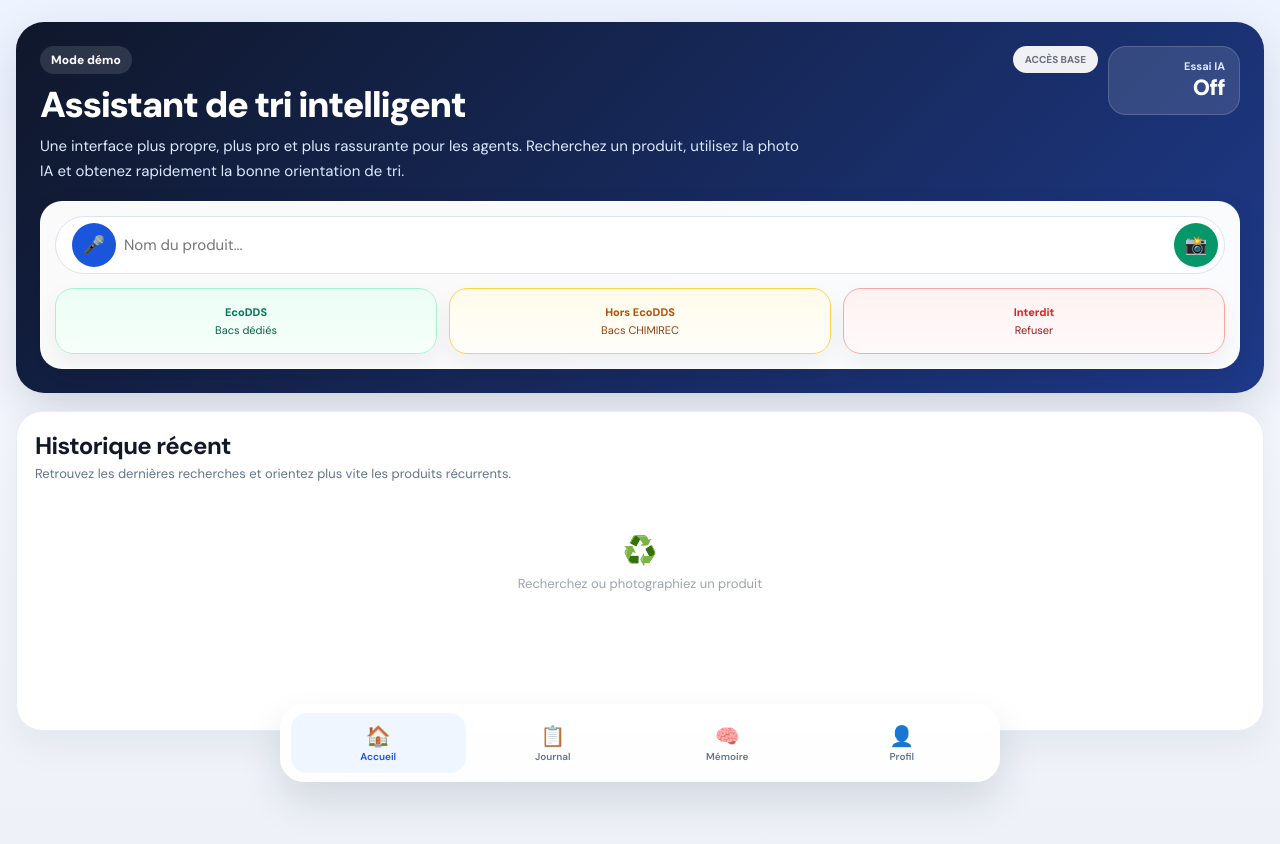
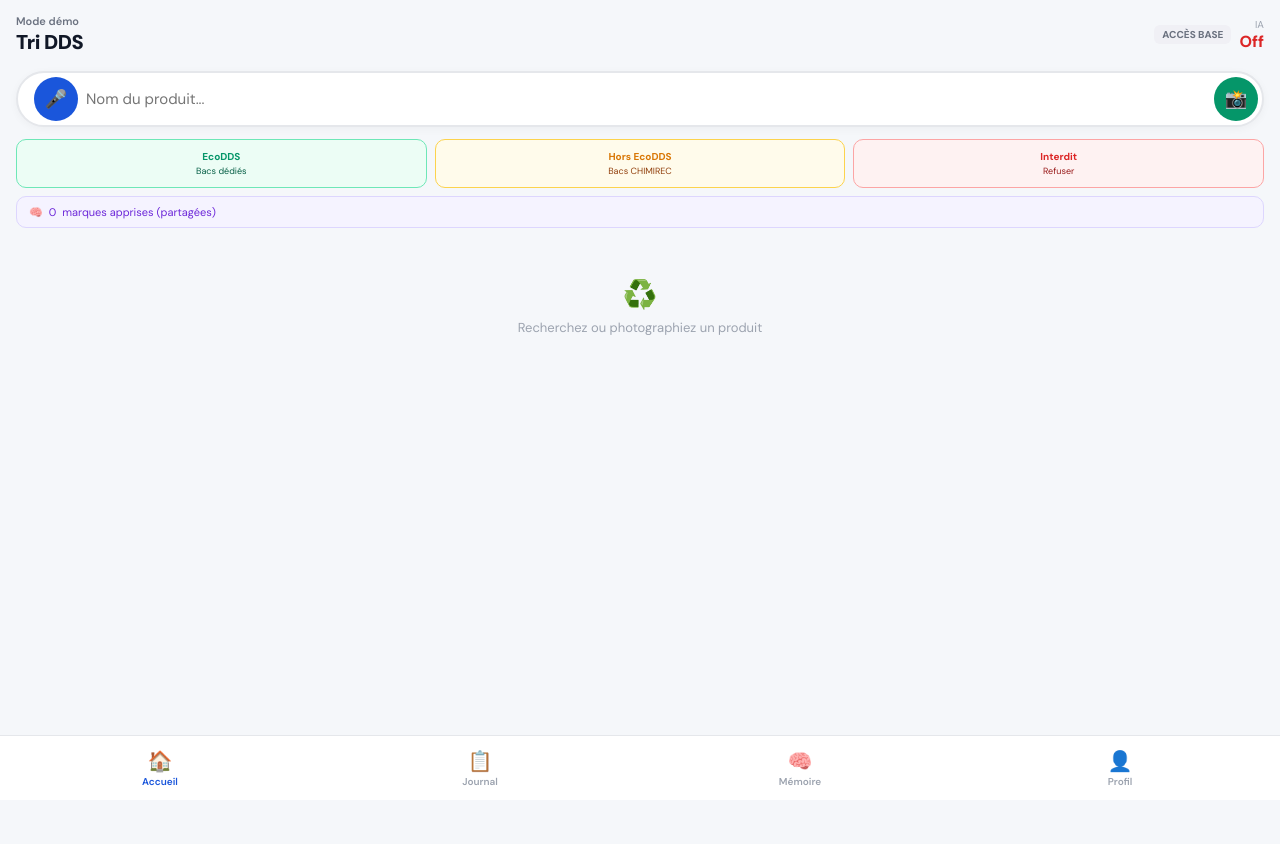
Before and after one commit to abdessamad91-cmd/triDDS, a plain HTML site: page index.html in a window 1280 px wide. Both pictures are taken after a click on the button "Continuer en accès gratuit". After the commit the page ends 800 px from the top, so only its background shows below. Drawn offline with Linux system fonts and the light colour scheme.

Commit message:
Add files via upload

```diff
--- a/index.html
+++ b/index.html
@@ -82,47 +82,6 @@ button{cursor:pointer;border:none;background:none;color:inherit}
 .plan-pro{background:#dbeafe;color:#1e40af}
 .plan-ent{background:#f5f3ff;color:#6d28d9}
 </style>
-
-<style>
-body{background:linear-gradient(180deg,#eef4ff,#f7fbff 38%,#f2f5fb)}
-#s-home{background:linear-gradient(180deg,#edf3ff,#f5f8ff 35%,#eef2f8)}
-.home-shell{max-width:1360px;width:100%;margin:0 auto;padding:22px 16px 120px;display:flex;flex-direction:column;gap:18px}
-.home-hero{background:linear-gradient(135deg,#0f172a,#1e3a8a);color:#fff;border-radius:28px;padding:24px;box-shadow:0 18px 50px rgba(15,23,42,.14)}
-.home-hero-top{display:flex;justify-content:space-between;gap:18px;align-items:flex-start;flex-wrap:wrap}
-.home-kicker{display:inline-flex;align-items:center;gap:8px;padding:6px 11px;border-radius:999px;background:rgba(255,255,255,.12);font-size:12px;font-weight:800;color:#fff;margin-bottom:12px}
-.home-title{font-size:36px;font-weight:900;letter-spacing:-1.4px;line-height:1.05;margin:0}
-.home-sub{max-width:760px;color:#dbeafe;font-size:15px;line-height:1.65;margin-top:10px}
-.home-status{display:flex;gap:10px;flex-wrap:wrap;align-items:flex-start}
-#home-plan{border:none!important;box-shadow:none!important;padding:7px 12px;border-radius:999px!important}
-.home-quota{background:rgba(255,255,255,.12);border:1px solid rgba(255,255,255,.16);border-radius:18px;padding:12px 14px;min-width:132px;text-align:right}
-.home-quota #q-label{font-size:11px;color:#dbeafe;font-weight:700}
-.home-quota #q-disp{font-size:22px;font-weight:900;letter-spacing:-.6px;color:#fff!important}
-.home-search-card{margin-top:18px;background:rgba(255,255,255,.98);border:1px solid rgba(255,255,255,.6);border-radius:22px;padding:14px;box-shadow:0 14px 30px rgba(15,23,42,.10)}
-.home-search-row{display:flex;gap:14px;align-items:center;flex-wrap:wrap}
-.search-bar{box-shadow:none;border:1.5px solid #dbe4f0;padding:6px 6px 6px 16px;background:#fff}
-.search-bar:focus-within{border-color:#2563eb;box-shadow:0 0 0 4px rgba(37,99,235,.08)}
-.home-quick{display:grid;grid-template-columns:repeat(3,minmax(0,1fr));gap:12px;margin-top:14px}
-.home-quick>div{border-radius:18px!important;padding:16px 14px!important;box-shadow:0 10px 24px rgba(15,23,42,.05);backdrop-filter:blur(8px)}
-#home-mem{margin:14px 0 0!important;border-radius:16px!important;padding:12px 14px!important;background:rgba(124,58,237,.08)!important;border:1px solid rgba(124,58,237,.22)!important;color:#6d28d9!important}
-.home-history{background:#fff;border:1px solid #e6edf8;border-radius:26px;padding:18px;box-shadow:0 14px 36px rgba(15,23,42,.06)}
-.home-history-head{display:flex;justify-content:space-between;gap:12px;align-items:flex-end;margin-bottom:10px;flex-wrap:wrap}
-.home-history-head h3{font-size:24px;letter-spacing:-.6px;margin:0}
-.home-history-head p{margin:4px 0 0;color:#64748b;font-size:13px}
-#hist-list{padding:0!important;overflow:visible!important;min-height:220px}
-.tabs{position:fixed;left:50%;transform:translateX(-50%);bottom:18px;width:min(720px,calc(100% - 24px));border:1px solid rgba(255,255,255,.6);border-radius:24px;padding:8px 10px;background:rgba(255,255,255,.92);backdrop-filter:blur(14px);box-shadow:0 20px 40px rgba(15,23,42,.12);z-index:90}
-.tabs button{border-radius:16px;padding:10px 0;color:#64748b}
-.tabs button.act{background:#eff6ff;color:#1d4ed8}
-#s-login{background:radial-gradient(circle at top left,#1e3a8a,#0f172a 58%)!important}
-#s-login .card{background:rgba(255,255,255,.96);border:1px solid rgba(255,255,255,.4);border-radius:26px;box-shadow:0 24px 60px rgba(2,6,23,.22)}
-#s-login h1{font-size:34px!important;color:#fff0}
-#s-login h1:before{content:'TriDDS';display:block;color:#fff;font-size:34px;font-weight:900;letter-spacing:-1px}
-#s-login p{color:#dbeafe!important}
-#s-login > div > div:first-child{filter:drop-shadow(0 10px 16px rgba(16,185,129,.22))}
-#s-login .lbl{color:#94a3b8}
-#s-login input,#s-login select{background:#fff}
-@media(max-width:900px){.home-title{font-size:28px}.home-shell{padding:16px 12px 110px}.home-search-row{flex-direction:column;align-items:stretch}.home-quick{grid-template-columns:1fr}.home-history{padding:14px}.tabs{bottom:12px}}
-</style>
-
 </head>
 <body>
 
@@ -166,46 +125,38 @@ body{background:linear-gradient(180deg,#eef4ff,#f7fbff 38%,#f2f5fb)}
 
 <!-- ===== HOME ===== -->
 <div id="s-home" class="S">
-  <div class="home-shell">
-    <section class="home-hero">
-      <div class="home-hero-top">
+  <div style="padding:14px 16px 8px;display:flex;align-items:center;justify-content:space-between">
     <div>
-          <div id="home-site" class="home-kicker">TriDDS</div>
-          <h1 class="home-title">Assistant de tri intelligent</h1>
-          <div class="home-sub">Une interface plus propre, plus pro et plus rassurante pour les agents. Recherchez un produit, utilisez la photo IA et obtenez rapidement la bonne orientation de tri.</div>
+      <div style="font-size:11px;color:var(--tx2);font-weight:600" id="home-site">TriDDS</div>
+      <div style="font-size:20px;font-weight:900;letter-spacing:-.5px;margin-top:1px">Tri DDS</div>
     </div>
-        <div class="home-status">
+    <div style="display:flex;align-items:center;gap:8px">
       <span id="home-plan" class="plan-badge plan-free">Accès Base</span>
-          <div class="home-quota"><div id="q-label">Essai IA</div><div id="q-disp">5/5</div></div>
+      <div style="text-align:right"><div id="q-label" style="font-size:10px;color:var(--tx3)">Essai IA</div><div id="q-disp" style="font-size:16px;font-weight:800;color:var(--eco)">5/5</div></div>
     </div>
   </div>
-      <div class="home-search-card">
-        <div class="home-search-row">
-          <div class="search-bar" style="flex:1">
+  <!-- Search bar -->
+  <div style="padding:8px 16px 12px">
+    <div class="search-bar">
       <button id="btn-voice" class="sb-voice" title="Dicter">🎤</button>
       <input id="in-search" type="text" placeholder="Nom du produit...">
       <button id="btn-srch" style="display:none;background:var(--blue);color:#fff;font-size:13px;font-weight:800;border-radius:20px;width:auto;padding:0 16px">OK</button>
       <button id="btn-photo" class="sb-cam" title="Photo IA">📸</button>
     </div>
   </div>
-        <div class="home-quick">
-          <div style="background:linear-gradient(180deg,#ecfdf5,#f7fffb);border:1px solid #a7f3d0;text-align:center"><div style="font-size:11px;font-weight:800;color:#047857">EcoDDS</div><div style="font-size:11px;color:#065f46;margin-top:4px">Bacs dédiés</div></div>
-          <div style="background:linear-gradient(180deg,#fffbeb,#fffdfa);border:1px solid #fcd34d;text-align:center"><div style="font-size:11px;font-weight:800;color:#b45309">Hors EcoDDS</div><div style="font-size:11px;color:#92400e;margin-top:4px">Bacs CHIMIREC</div></div>
-          <div style="background:linear-gradient(180deg,#fef2f2,#fffafa);border:1px solid #fca5a5;text-align:center"><div style="font-size:11px;font-weight:800;color:#dc2626">Interdit</div><div style="font-size:11px;color:#991b1b;margin-top:4px">Refuser</div></div>
+  <!-- Quick actions -->
+  <div style="padding:0 16px 8px;display:flex;gap:8px">
+    <div style="flex:1;background:var(--eco-bg);border:1px solid var(--eco-bd);border-radius:var(--rs);padding:10px 12px;text-align:center"><div style="font-size:10px;font-weight:700;color:var(--eco)">EcoDDS</div><div style="font-size:9px;color:var(--eco-tx);margin-top:2px">Bacs dédiés</div></div>
+    <div style="flex:1;background:var(--hors-bg);border:1px solid var(--hors-bd);border-radius:var(--rs);padding:10px 12px;text-align:center"><div style="font-size:10px;font-weight:700;color:var(--hors)">Hors EcoDDS</div><div style="font-size:9px;color:var(--hors-tx);margin-top:2px">Bacs CHIMIREC</div></div>
+    <div style="flex:1;background:var(--int-bg);border:1px solid var(--int-bd);border-radius:var(--rs);padding:10px 12px;text-align:center"><div style="font-size:10px;font-weight:700;color:var(--int)">Interdit</div><div style="font-size:9px;color:var(--int-tx);margin-top:2px">Refuser</div></div>
   </div>
-        <div id="home-mem" style="display:none">
+  <!-- Shared memory indicator -->
+  <div id="home-mem" style="display:none;margin:0 16px 8px;padding:8px 12px;background:#f5f3ff;border:1px solid #ddd6fe;border-radius:var(--rs);font-size:11px;color:#6d28d9;display:flex;align-items:center;gap:6px">
     <span>🧠</span> <span id="mem-shared-count">0</span> marques apprises (partagées)
   </div>
-      </div>
-    </section>
-
-    <section class="home-history">
-      <div class="home-history-head">
-        <div><h3>Historique récent</h3><p>Retrouvez les dernières recherches et orientez plus vite les produits récurrents.</p></div>
-      </div>
-      <div id="hist-list"></div>
-    </section>
-  </div>
+  <!-- History -->
+  <div id="hist-list" style="flex:1;overflow-y:auto;padding:0 16px"></div>
+  <!-- Tabs -->
   <div class="tabs" id="main-tabs">
     <button class="act" data-t="home"><span class="ti">🏠</span>Accueil</button>
     <button data-t="journal"><span class="ti">📋</span>Journal</button>
@@ -419,7 +370,8 @@ function heartbeat(force){
   if(!force&&now-lastHeartbeat<60000)return;
   lastHeartbeat=now;
   authPost({action:"heartbeat",code:sess.code,agent:sess.agent,sessionId:sess.sessionId,deviceName:sess.deviceName||deviceName()}).then(function(d){
-    if(d&&d.error){clearSess();alert("Votre session a expiré ou a été reprise sur un autre appareil.");location.reload();}
+    if(d&&d.error){clearSess();alert("Votre session a expiré ou a été reprise sur un autre appareil.");location.reload();return;}
+    if(d) applyUsage(d);
   }).catch(function(){});
 }
 function registerActivity(){heartbeat(false)}
@@ -506,7 +458,7 @@ var st={screen:"login",query:"",matches:[],result:null,multi:null,image:null,
 function savePc(){localStorage.setItem("tridds_pc_"+today(),st.pc)}
 function usageTotal(){return sess.monthlyLimit>0?sess.monthlyLimit:(sess.trialTotal||0)}
 function usageRemaining(){return sess.monthlyLimit>0?(sess.monthlyRemaining||0):(sess.trialRemaining||0)}
-function usageLabel(){return sess.monthlyLimit>0?"Scans IA/mois":"Essai IA"}
+function usageLabel(){if(sess.monthlyLimit>0)return "Scans IA/mois";if((sess.trialTotal||0)>0)return "Essai IA";return "IA"}
 function hasAiAccess(){return usageRemaining()>0}
 function applyUsage(u){if(!u)return;sess.plan=u.plan||sess.plan;sess.memoryEnabled=!!u.memoryEnabled;sess.aiEnabled=!!u.aiEnabled;sess.trialTotal=u.trialTotal||0;sess.trialUsed=u.trialUsed||0;sess.trialRemaining=u.trialRemaining||0;sess.monthlyLimit=u.monthlyLimit||0;sess.monthlyUsed=u.monthlyUsed||0;sess.monthlyRemaining=u.monthlyRemaining||0;saveSess();}
 function addHist(r){st.history=[{nm:r.n,f:r.f}].concat(st.history).slice(0,10);localStorage.setItem("tridds_h",JSON.stringify(st.history))}
@@ -873,7 +825,7 @@ document.querySelectorAll("#main-tabs button").forEach(function(b){
     if(t==="home")goHome();
     else if(t==="journal")showJournal();
     else if(t==="memory"){syncMemory();showMemory()}
-    else if(t==="profile"){show("prof");document.getElementById("prof-site").textContent=sess.site;document.getElementById("prof-agent").textContent=sess.agent;document.getElementById("prof-plan").textContent={free:"Accès Base + 5 scans offerts",pro:"Pro Site",multisite:"Multi-sites",enterprise:"Entreprise"}[sess.plan]||sess.plan;document.getElementById("prof-photos").textContent=usageTotal()?usageRemaining()+" / "+usageTotal()+" restants":"Aucune IA incluse"}
+    else if(t==="profile"){show("prof");document.getElementById("prof-site").textContent=sess.site;document.getElementById("prof-agent").textContent=sess.agent;document.getElementById("prof-plan").textContent=sess.plan==="free"?((sess.trialTotal||0)>0?"Accès Base + 5 scans offerts":"Accès Base (sans IA)"):{pro:"Pro Site",multisite:"Multi-sites",enterprise:"Entreprise"}[sess.plan]||sess.plan;document.getElementById("prof-photos").textContent=usageTotal()?usageRemaining()+" / "+usageTotal()+" restants":"Aucune IA incluse"}
   });
 });
 
```
Lines whose indentation alone changed are shown as unchanged.
